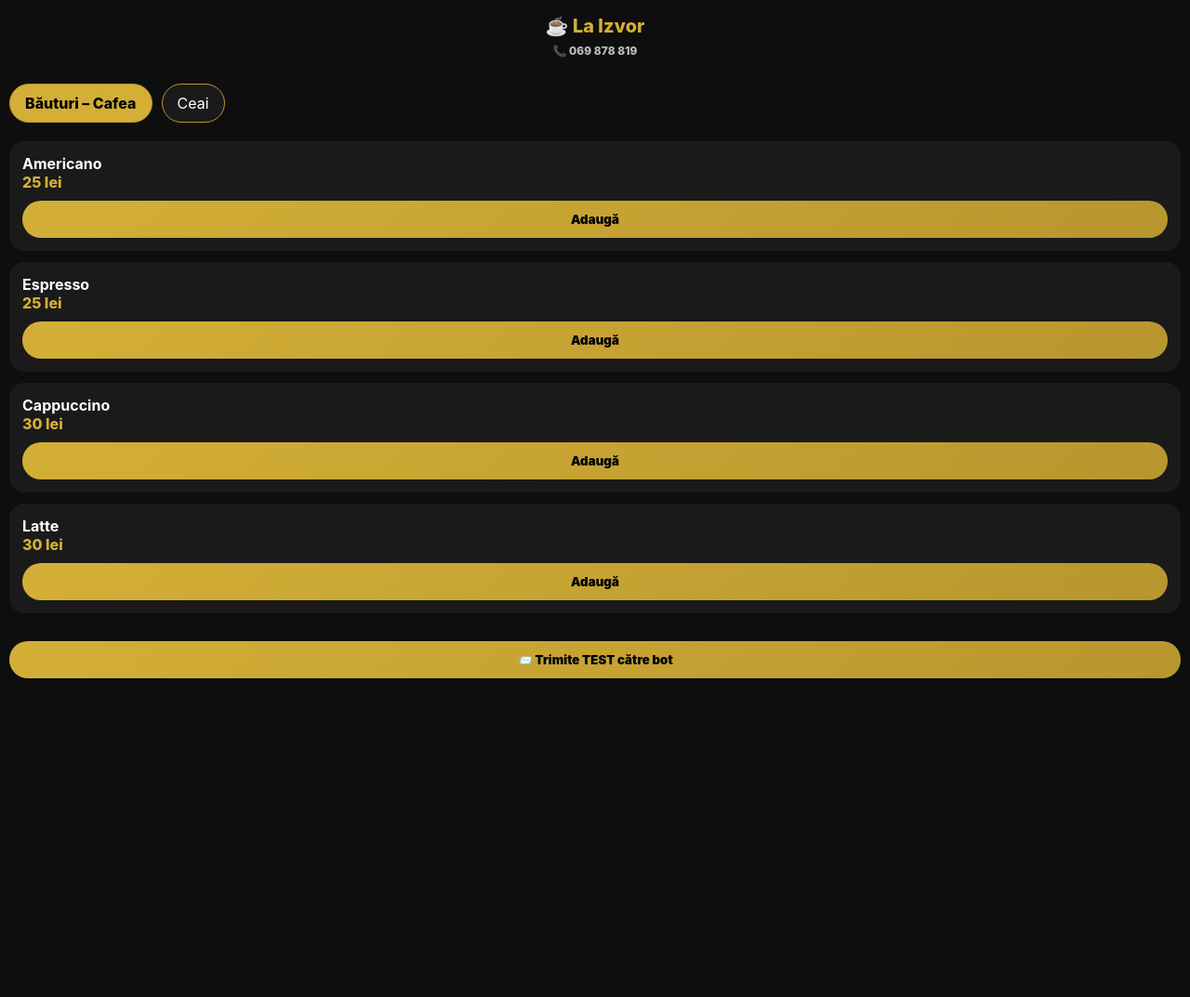
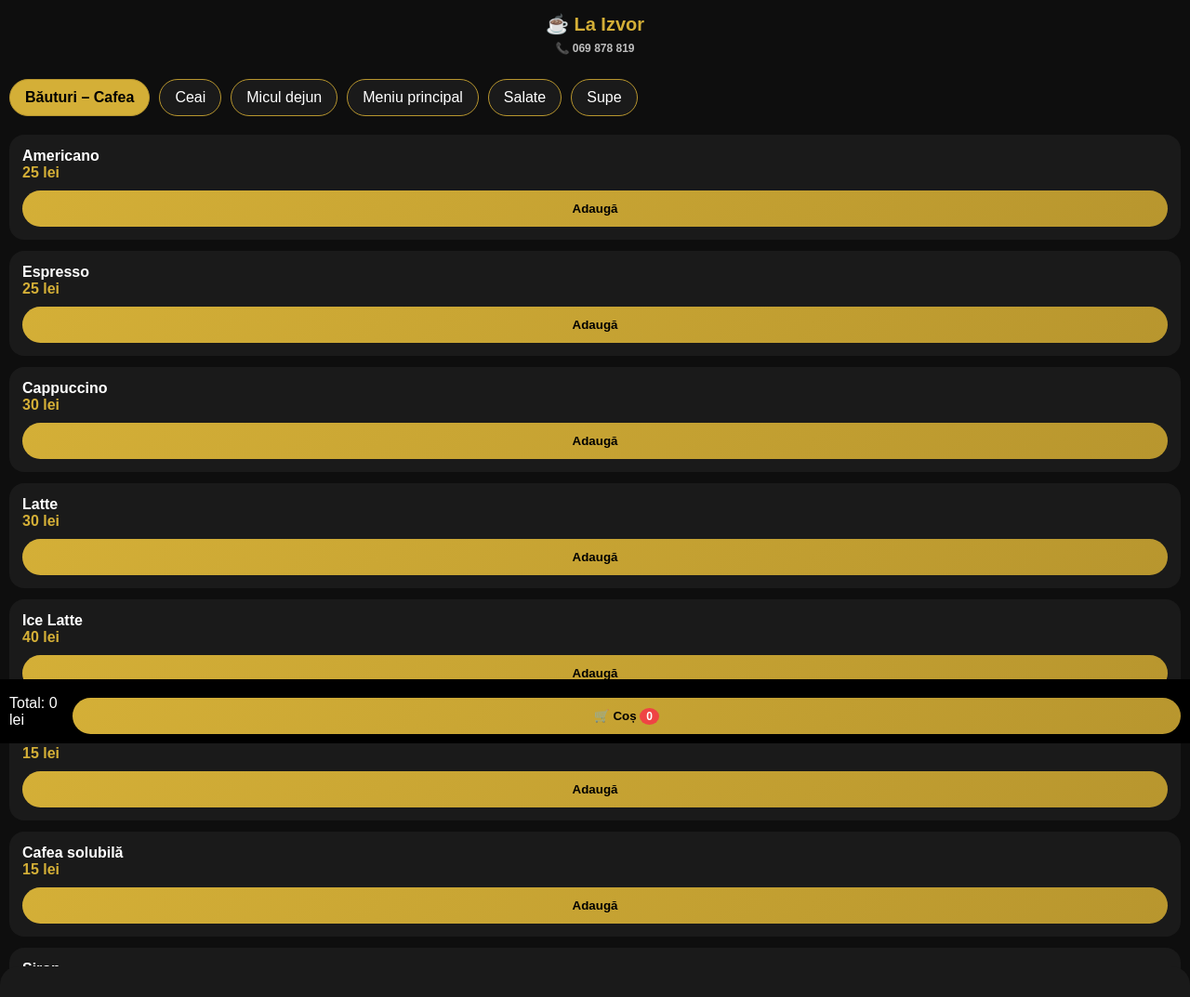
Before and after one commit to moby6999-spec/la-izvor-miniapp, a plain HTML site: page index.html in a window 1280 px wide. Shown: the whole page at 93% size. Before the commit the page ends 800 px from the top, so only its background shows below. Drawn offline with Linux system fonts and the light colour scheme.

Commit message:
Update index.html

```diff
--- a/index.html
+++ b/index.html
@@ -16,29 +16,48 @@
  --muted:#bdbdbd;
  --danger:#ef4444;
  --ok:#22c55e;
- --blue:#3b82f6;
 }
-*{box-sizing:border-box;font-family:Inter,Arial,sans-serif}
+*{box-sizing:border-box;font-family:Arial,sans-serif}
 body{margin:0;background:var(--bg);color:var(--text)}
-header{padding:16px;text-align:center;font-size:20px;font-weight:800;color:var(--gold)}
+header{text-align:center;padding:14px;font-size:20px;font-weight:900;color:var(--gold)}
 .small{font-size:12px;color:var(--muted)}
 
 #categories{display:flex;gap:10px;overflow-x:auto;padding:10px}
-.cat{
- padding:10px 16px;border-radius:999px;background:var(--card);
- border:1px solid var(--gold-soft);white-space:nowrap;cursor:pointer
-}
-.cat.active{background:var(--gold);color:#000;font-weight:800}
+.cat{padding:10px 16px;border-radius:999px;background:var(--card);border:1px solid var(--gold-soft);cursor:pointer}
+.cat.active{background:var(--gold);color:#000;font-weight:900}
 
-#products{padding:10px;display:grid;grid-template-columns:1fr;gap:12px}
+#products{padding:10px;display:grid;gap:12px}
 .card{background:var(--card);border-radius:16px;padding:14px}
-.price{color:var(--gold);font-weight:800}
+.price{color:var(--gold);font-weight:900}
 
 .btn{
  margin-top:10px;width:100%;padding:12px;border:none;border-radius:999px;
  background:linear-gradient(135deg,var(--gold),var(--gold-soft));
  color:#000;font-weight:900;cursor:pointer
 }
+
+#cartBar{
+ position:fixed;bottom:0;left:0;right:0;background:#000;
+ padding:10px;display:flex;justify-content:space-between;align-items:center
+}
+#badge{
+ background:#ef4444;color:#fff;border-radius:50%;padding:2px 7px;font-size:12px
+}
+
+#toast{
+ position:fixed;bottom:80px;left:50%;transform:translateX(-50%);
+ background:var(--gold);color:#000;padding:10px 18px;
+ border-radius:999px;font-weight:900;display:none
+}
+
+#cartDrawer{
+ position:fixed;left:0;right:0;bottom:-100%;height:70%;
+ background:var(--card);border-radius:20px 20px 0 0;
+ transition:.3s;padding:14px;overflow-y:auto
+}
+#cartDrawer.open{bottom:0}
+.qty-btn{width:32px;height:32px;border-radius:50%;border:none;background:var(--gold);font-weight:900}
+.remove{background:none;border:none;color:#ef4444;font-size:18px}
 </style>
 </head>
 
@@ -56,32 +75,67 @@ header{padding:16px;text-align:center;font-size:20px;font-weight:800;color:var(-
  <button class="btn" onclick="sendTest()">📨 Trimite TEST către bot</button>
 </div>
 
+<div id="cartBar">
+ <div>Total: <span id="cartTotal">0</span> lei</div>
+ <button class="btn" onclick="openCart()">🛒 Coș <span id="badge">0</span></button>
+</div>
+
+<div id="toast">Produs adăugat</div>
+<div id="cartDrawer"></div>
+
 <script>
-// Telegram
 const TG = window.Telegram?.WebApp || null;
 if(TG){ TG.ready(); TG.expand(); }
 
-// DATA
+/* ===== MENIU COMPLET ===== */
 const menu = {
- 'Băuturi – Cafea': [
-  {n:'Americano',p:25},{n:'Espresso',p:25},{n:'Cappuccino',p:30},{n:'Latte',p:30}
+ "Băuturi – Cafea":[
+  {n:"Americano",p:25},{n:"Espresso",p:25},{n:"Cappuccino",p:30},
+  {n:"Latte",p:30},{n:"Ice Latte",p:40},{n:"Cafea 3 în 1",p:15},
+  {n:"Cafea solubilă",p:15},{n:"Sirop",p:5}
  ],
- 'Ceai': [
-  {n:'Ceai Julius Meinl',p:20},{n:'Ceai natural 400 ml',p:35}
+ "Ceai":[
+  {n:"Ceai Julius Meinl",p:20},{n:"Ceai infuzie",p:20},
+  {n:"Ceai natural 400 ml",p:35},{n:"Ceai natural 800 ml",p:65}
+ ],
+ "Micul dejun":[
+  {n:"Ouă ochiuri cu crenvurști",p:85},{n:"Omletă",p:70},
+  {n:"Fulgi de ovăz cu fructe",p:50},
+  {n:"Clătite cu carne de pui",p:80},{n:"Clătite cu gem",p:60}
+ ],
+ "Meniu principal":[
+  {n:"Friptură ceafă porc cu mămăligă",p:110},
+  {n:"Ceafă de porc cu piure",p:90},
+  {n:"Bătuță porc/pui cu cartofi",p:75},
+  {n:"Cheeseburger vită",p:80},
+  {n:"Cheeseburger dublu",p:100},
+  {n:"Cheeseburger bacon",p:130},
+  {n:"Ruladă pui cu cartofi",p:75}
+ ],
+ "Salate":[
+  {n:"Salată Caesar",p:105},
+  {n:"Salată grecească",p:80},
+  {n:"Salată varză",p:30},
+  {n:"Salată vară",p:30}
+ ],
+ "Supe":[
+  {n:"Zeamă de pui",p:50},
+  {n:"Borș roșu",p:55},
+  {n:"Soleancă",p:60}
  ]
 };
 
 let cart=[];
 
-const catDiv=document.getElementById('categories');
-const prodDiv=document.getElementById('products');
+const catDiv=document.getElementById("categories");
+const prodDiv=document.getElementById("products");
 
-// UI
+/* ===== UI ===== */
 function renderCategories(){
- catDiv.innerHTML='';
+ catDiv.innerHTML="";
  Object.keys(menu).forEach((c,i)=>{
-  const d=document.createElement('div');
-  d.className='cat'+(i===0?' active':'');
+  const d=document.createElement("div");
+  d.className="cat"+(i===0?" active":"");
   d.innerText=c;
   d.onclick=()=>selectCat(c,d);
   catDiv.appendChild(d);
@@ -90,9 +144,9 @@ function renderCategories(){
 }
 
 function selectCat(cat,el){
- document.querySelectorAll('.cat').forEach(x=>x.classList.remove('active'));
- el.classList.add('active');
- prodDiv.innerHTML='';
+ document.querySelectorAll(".cat").forEach(x=>x.classList.remove("active"));
+ el.classList.add("active");
+ prodDiv.innerHTML="";
  menu[cat].forEach(p=>{
   prodDiv.innerHTML+=`
    <div class="card">
@@ -106,18 +160,66 @@ function selectCat(cat,el){
 function add(n,p){
  const i=cart.find(x=>x.n===n);
  i?i.q++:cart.push({n,p,q:1});
+ updateCart(); toast();
 }
 
-function sendTest(){
- alert('DEBUG: TEST');
+function updateCart(){
+ let t=0,c=0;
+ cart.forEach(i=>{t+=i.p*i.q;c+=i.q});
+ document.getElementById("cartTotal").innerText=t;
+ document.getElementById("badge").innerText=c;
+}
+
+function toast(){
+ const t=document.getElementById("toast");
+ t.style.display="block";
+ setTimeout(()=>t.style.display="none",1000);
+}
+
+function openCart(){
+ const d=document.getElementById("cartDrawer");
+ d.classList.add("open");
+ let html="<h3>🛒 Coș</h3>";
+ if(cart.length===0){
+  d.innerHTML=html+"<p>Coșul este gol</p>";
+  return;
+ }
+ cart.forEach((i,idx)=>{
+  html+=`
+   <div>
+    ${i.n} (${i.q}) – ${i.p*i.q} lei
+    <button class="qty-btn" onclick="inc(${idx})">+</button>
+    <button class="qty-btn" onclick="dec(${idx})">−</button>
+    <button class="remove" onclick="del(${idx})">🗑</button>
+   </div>`;
+ });
+ html+=`<button class="btn" onclick="submitOrder()">Trimite comanda</button>`;
+ d.innerHTML=html;
+}
+
+function inc(i){cart[i].q++;updateCart();openCart();}
+function dec(i){cart[i].q--;if(cart[i].q<=0)cart.splice(i,1);updateCart();openCart();}
+function del(i){cart.splice(i,1);updateCart();openCart();}
+
+function submitOrder(){
+ const payload={items:cart,total:cart.reduce((s,i)=>s+i.p*i.q,0)};
  if(TG && TG.sendData){
-  TG.sendData(JSON.stringify({type:'TEST',ts:Date.now()}));
+  TG.sendData(JSON.stringify(payload));
   TG.close();
  }
 }
 
-// INIT
+function sendTest(){
+ alert("DEBUG TEST");
+ if(TG && TG.sendData){
+  TG.sendData(JSON.stringify({type:"TEST"}));
+  TG.close();
+ }
+}
+
+/* INIT */
 renderCategories();
+updateCart();
 </script>
 
 </body>
```
